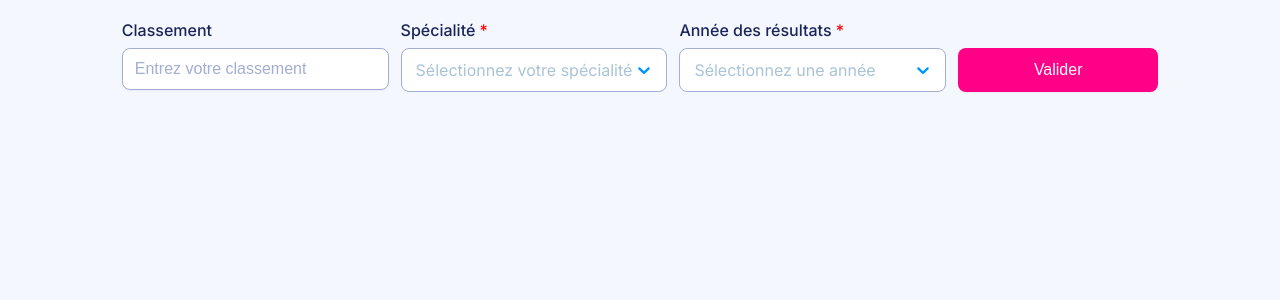
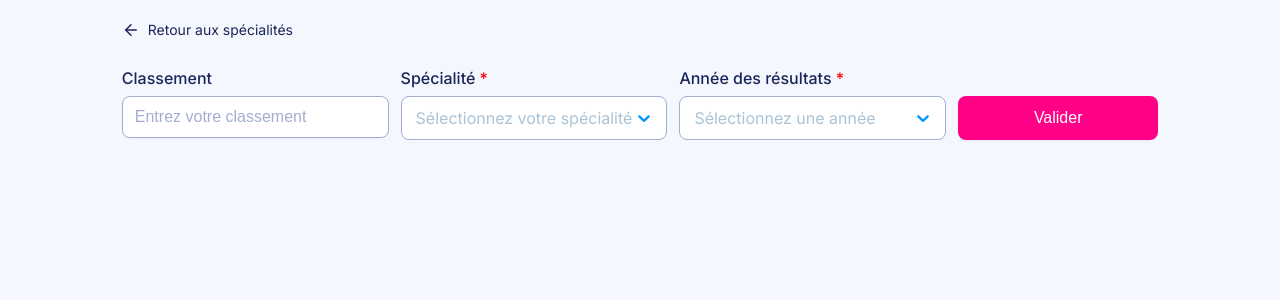
Before and after one commit to RaphaelEscrig/ecn-speci-rank, a Next.js app: page /cities in a window 1280 px wide. Shown: the top 300 px of the page. Built offline with nearby package versions, Linux system fonts and the light colour scheme.

Commit message:
feat: add go to specialties listing

```diff
--- a/package.json
+++ b/package.json
@@ -19,6 +19,7 @@
 		"postgres": "^3.4.4",
 		"react": "^18",
 		"react-dom": "^18",
+		"react-feather": "^2.0.10",
 		"react-select": "^5.8.0",
 		"react-spinners": "^0.14.1",
 		"sass": "^1.77.8",
--- a/src/modules/cities/core/locales/fr.json
+++ b/src/modules/cities/core/locales/fr.json
@@ -8,6 +8,7 @@
 		"specialty-placeholder": "Sélectionnez votre spécialité"
 	},
 	"CitiesRankListing": {
+		"go-to-specialties-listing": "Retour aux spécialités",
 		"listing-loading": "Récupération des données en cours…",
 		"listing-head-city": "Ville",
 		"listing-head-result": "Résultat",
--- a/src/modules/cities/react/pages/cities.module.scss
+++ b/src/modules/cities/react/pages/cities.module.scss
@@ -1,14 +1,33 @@
 #page {
-	padding: 20px;
-	max-width: 1100px;
+	padding: 1.25rem;
+	max-width: 68.75rem;
 	width: 100%;
 	margin: auto;
 	width: fit-content;
 }
 
+.goBack {
+	display: flex;
+	align-items: center;
+	gap: 0.5rem;
+	margin-bottom: 30px;
+	font-size: 14px;
+
+	&:hover {
+		font-weight: 500;
+	}
+
+	svg {
+		position: relative;
+		top: 1px;
+		width: 18px;
+		height: 18px;
+	}
+}
+
 .listingContainer {
-	margin: 25px auto 0;
-	border: 1px solid #eaecf0;
+	margin: 1.5625rem auto 0;
+	border: 0.0625rem solid #eaecf0;
 	border-radius: 15px;
 }
 
@@ -16,8 +35,8 @@
 .listingContentRow {
 	padding: 0.625rem;
 	display: grid;
-	grid-template-columns: 100px 60px 40px 80px;
-	gap: 10px;
+	grid-template-columns: 6.25rem 3.75rem 2.5rem 5rem;
+	gap: 0.625rem;
 
 	span {
 		color: #1b2559;
@@ -31,7 +50,7 @@
 
 .listingHead {
 	span {
-		font-size: 12px;
+		font-size: 0.75rem;
 		font-weight: 500;
 	}
 }
@@ -39,10 +58,10 @@
 .listingContentRow {
 	transition: all 0.2s ease-in-out;
 	align-items: center;
-	border-top: 0.0625rem solid #eaecf0;
+	border-top: 1px solid #eaecf0;
 
 	&:last-child {
-		border-radius: 0 0 15px 15px;
+		border-radius: 0 0 0.9375rem 0.9375rem;
 	}
 
 	&[data-would-have-it="true"] {
@@ -61,11 +80,11 @@
 	.listingContentRowFirstRank,
 	.listingContentMyRank,
 	.listingContentRowLastRank {
-		padding-left: 10px;
+		padding-left: 0.625rem;
 	}
 
 	a {
-		font-size: 12px;
+		font-size: 0.75rem;
 		text-align: center;
 
 		&:hover {
@@ -74,17 +93,17 @@
 	}
 }
 
-@media screen and (min-width: 768px) {
+@media screen and (min-width: 48rem) {
 	.listingHead,
 	.listingContentRow {
-		padding: 0.625rem 1.25rem;
-		gap: 20px;
-		grid-template-columns: 250px 150px 100px 100px 100px 100px;
+		padding: 10px 20px;
+		gap: 1.25rem;
+		grid-template-columns: 15.625rem 9.375rem 6.25rem 6.25rem 6.25rem 6.25rem;
 	}
 
 	.listingHead {
 		span {
-			font-size: 0.875rem;
+			font-size: 14px;
 			font-weight: 500;
 		}
 	}
@@ -95,12 +114,12 @@
 	}
 
 	.listingContentRow {
-		padding-top: 14px;
-		padding-bottom: 14px;
+		padding-top: 0.875rem;
+		padding-bottom: 0.875rem;
 		transition: all 0.2s ease-in-out;
-		height: 70px;
+		height: 4.375rem;
 		align-items: center;
-		border-top: 0.0625rem solid #eaecf0;
+		border-top: 1px solid #eaecf0;
 
 		&:hover {
 			transform: scale(1.01);
@@ -108,7 +127,7 @@
 		}
 
 		a {
-			font-size: 14px;
+			font-size: 0.875rem;
 		}
 	}
 }
--- a/src/modules/cities/react/pages/cities.page.tsx
+++ b/src/modules/cities/react/pages/cities.page.tsx
@@ -9,6 +9,8 @@ import { EstimateCitiesIWouldHaveUseCase } from "../../core/use-cases/estimate-c
 import app from "@/modules/app/main";
 /** NEXT-INTL */
 import { getTranslations } from "next-intl/server";
+import { ArrowLeft } from "react-feather";
+import { useTranslations } from "next-intl";
 
 type Props = {
 	readonly year?: number;
@@ -84,8 +86,15 @@ const Listing = async ({
 };
 
 const CitiesPage = ({ year, rank, specialty }: Props) => {
+	const t = useTranslations();
+
 	return (
 		<main id={styles.page}>
+			<a className={styles.goBack} href={`/specialties?year=${year}`}>
+				<ArrowLeft />
+				<span>{t("CitiesRankListing.go-to-specialties-listing")}</span>
+			</a>
+
 			<CitiesRankForm
 				rank={rank?.toString()}
 				specialty={specialty}
```
Also changed, not shown: 1 other file (tests, documents, lock files or other folders).
